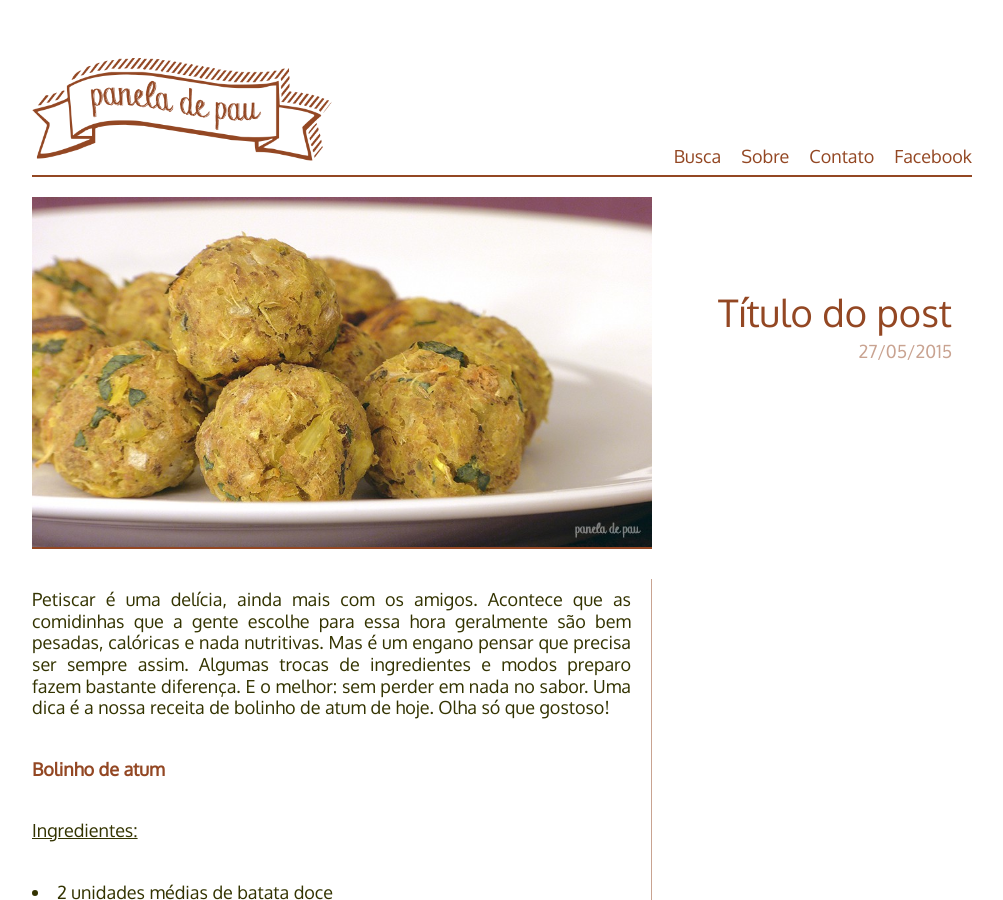
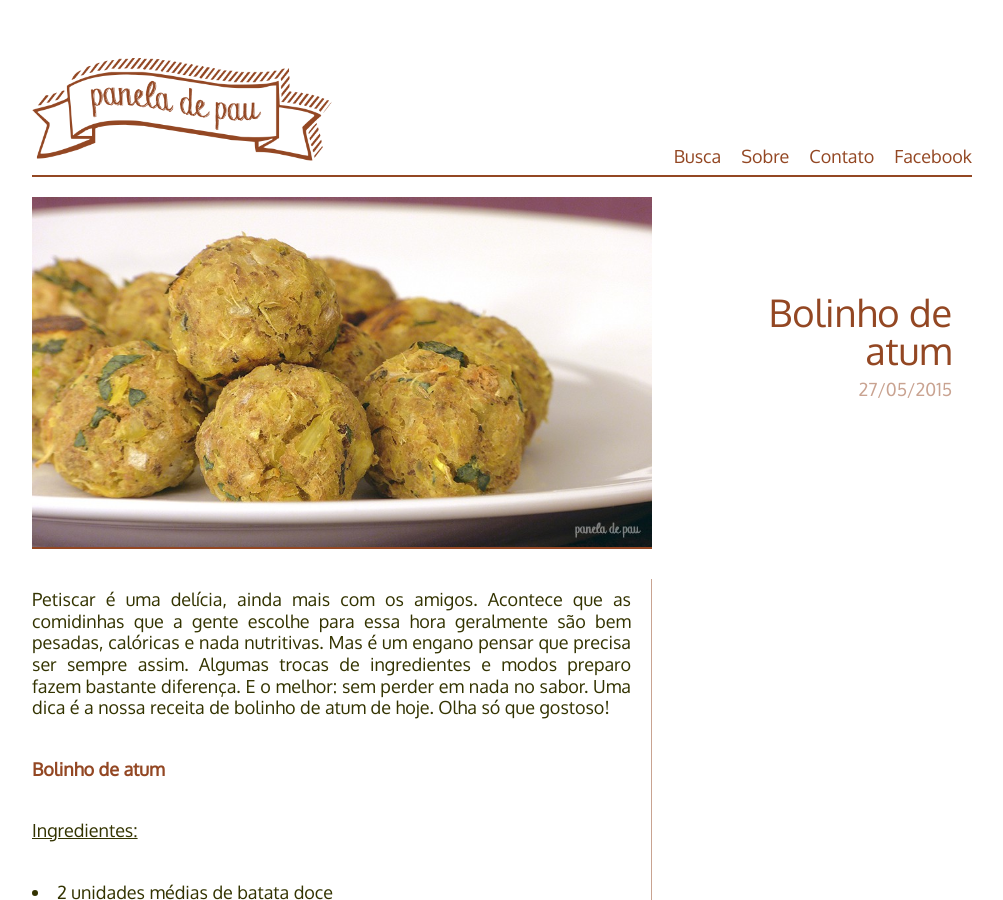
Before and after one commit to PaneladePau/paneladepau-jekyll-blog, a Jekyll site: the page built from _posts/2015-05-27-bolinho-de-atum.md, in a window 1280 px wide and 900 px high. Shown: the whole window, without its empty margins (138-1141 px from the left). Built offline with Jekyll 4.4.1, drawn with Linux system fonts in a browser that asks for light colours; nearby versions of some CDN libraries; some web fonts are replaced; Markdown is read by kramdown in place of the engine named in the settings.

Commit message:
“update”

```diff
--- a/_posts/2015-05-27-bolinho-de-atum.md
+++ b/_posts/2015-05-27-bolinho-de-atum.md
@@ -1,5 +1,5 @@
 ---
-titulo: Título do post
+titulo: Bolinho de atum
 imgdestaque: bolinho-de-atum.jpg
 tags: [lanches, comida rapida, cozinha saudavel]
 imagem2: nome-da-imagem-2.jpg
```
Also changed, not shown: img/fotos-dos-posts/bolinho-de-atum.jpg.
